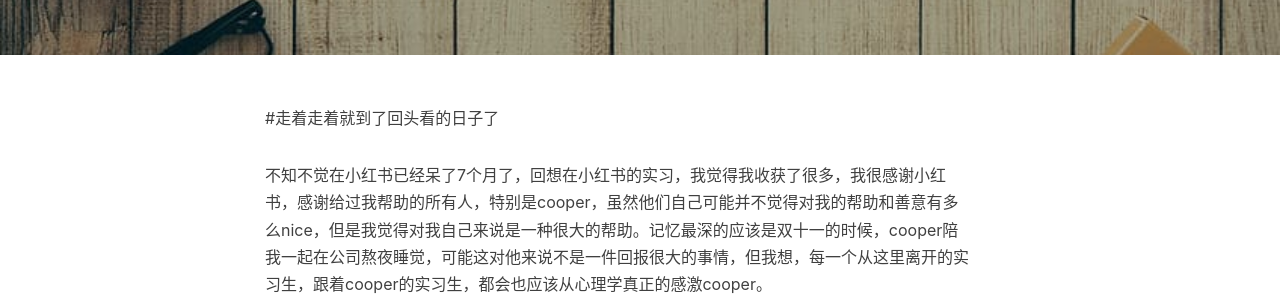
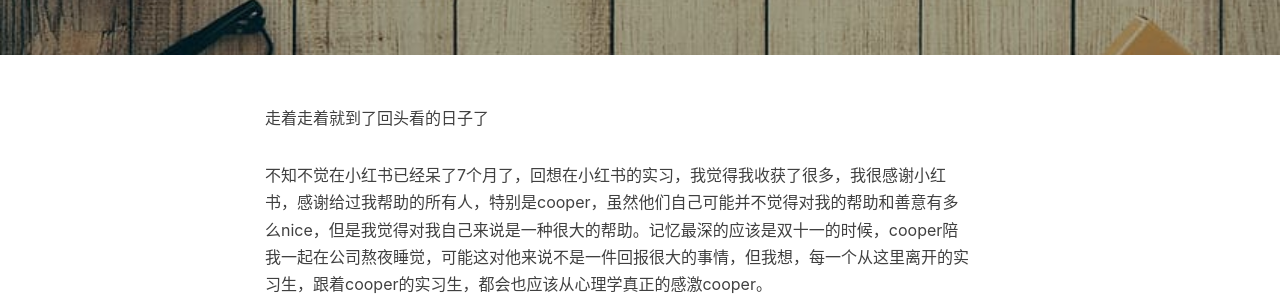
Before and after one commit to tjcrt/tjcrt.github.io, a Jekyll site: the page built from _posts/2018-02-02-走着走着就到了回头看的日子了.md, in a window 1280 px wide. Shown: the part 462-762 px from the top of the page. Built offline with Jekyll 4.4.1, drawn with Linux system fonts in a browser that asks for light colours; nearby versions of some CDN libraries; comment, search, counter and statistics services are not loaded.

```diff
--- a/_posts/2018-02-02-走着走着就到了回头看的日子了.md
+++ b/_posts/2018-02-02-走着走着就到了回头看的日子了.md
@@ -4,10 +4,11 @@ author: galaxy
 tags:
     - airticle
 ---
-#走着走着就到了回头看的日子了
 
-   不知不觉在小红书已经呆了7个月了，回想在小红书的实习，我觉得我收获了很多，我很感谢小红书，感谢给过我帮助的所有人，特别是cooper，虽然他们自己可能并不觉得对我的帮助和善意有多么nice，但是我觉得对我自己来说是一种很大的帮助。记忆最深的应该是双十一的时候，cooper陪我一起在公司熬夜睡觉，可能这对他来说不是一件回报很大的事情，但我想，每一个从这里离开的实习生，跟着cooper的实习生，都会也应该从心理学真正的感激cooper。
-   我自己也不知道怎么去感谢他，很想给他一个拥抱，很想敬他一杯酒，离开的都是风景，留下的才是人生，或许以后会碰到和他一样给我帮助让我成长的人，但我心里面还是有点对不起的感受。
+走着走着就到了回头看的日子了
+
+  不知不觉在小红书已经呆了7个月了，回想在小红书的实习，我觉得我收获了很多，我很感谢小红书，感谢给过我帮助的所有人，特别是cooper，虽然他们自己可能并不觉得对我的帮助和善意有多么nice，但是我觉得对我自己来说是一种很大的帮助。记忆最深的应该是双十一的时候，cooper陪我一起在公司熬夜睡觉，可能这对他来说不是一件回报很大的事情，但我想，每一个从这里离开的实习生，跟着cooper的实习生，都会也应该从心理学真正的感激cooper。
+  我自己也不知道怎么去感谢他，很想给他一个拥抱，很想敬他一杯酒，离开的都是风景，留下的才是人生，或许以后会碰到和他一样给我帮助让我成长的人，但我心里面还是有点对不起的感受。
    人总是要向前看的，最近也碰到很多烦心的事情，一件一件慢慢处理吧。
 ---
 他依然向往着长岛的雪，
```
